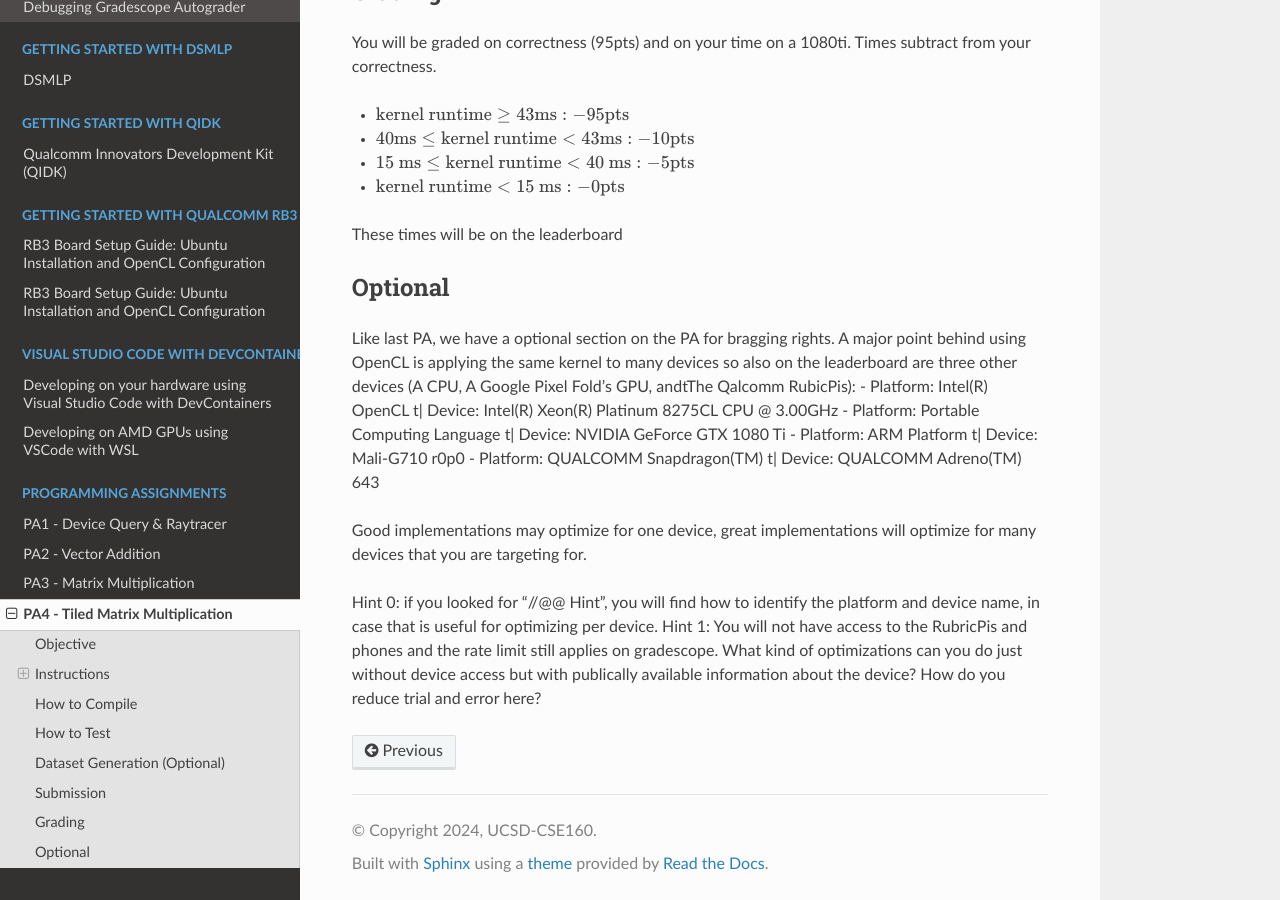
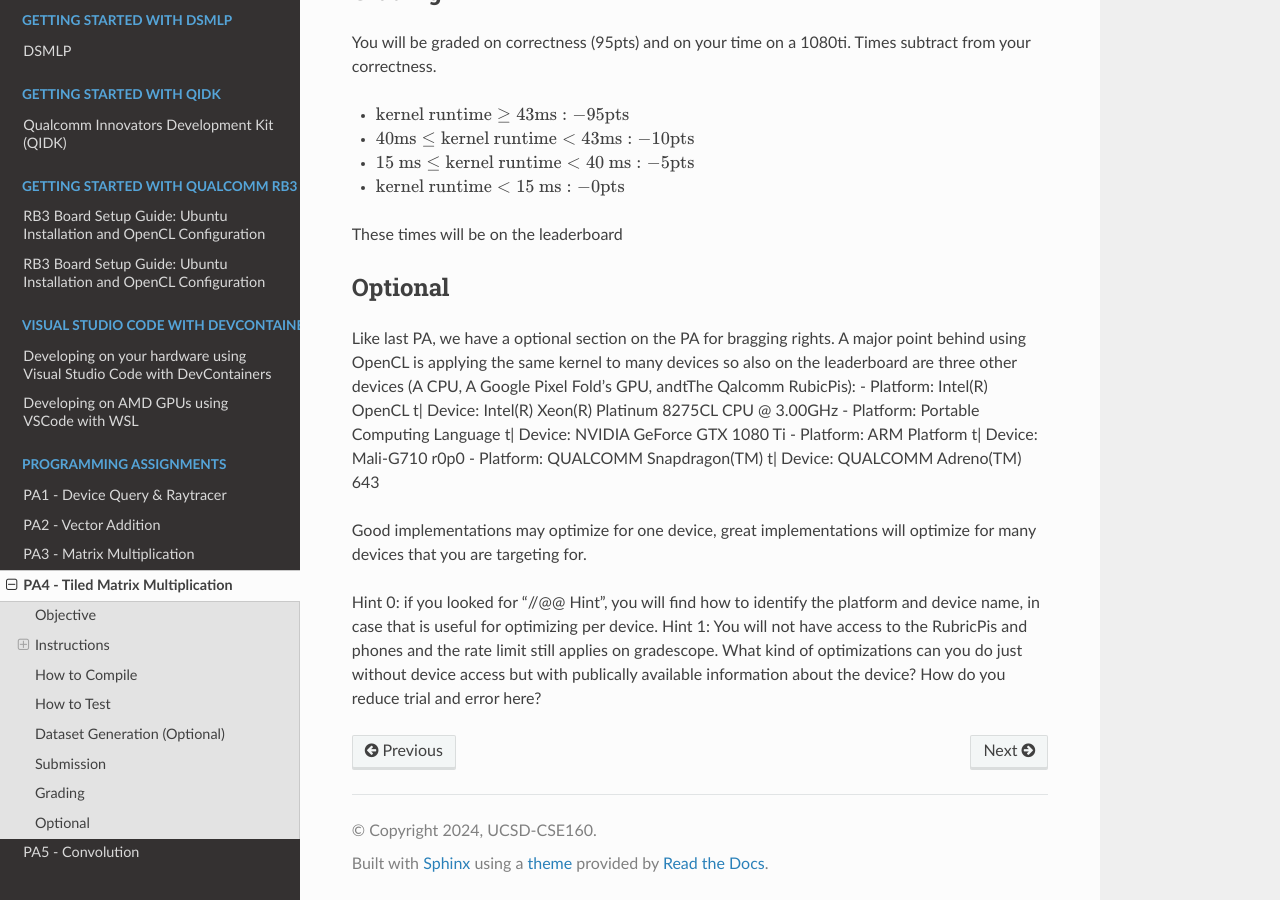
Before and after one commit to KastnerRG/cse160-docs, a Sphinx documentation site: the page built from docs/source/PA4.rst, in a window 1280 px wide and 900 px high, scrolled down 1441 px. Built offline with Sphinx 7.4.7 and the Read the Docs theme 3.1.0, drawn with Linux system fonts in a browser that asks for light colours; formulas are drawn with MathJax 3.

Commit message:
add PA5 to index

```diff
--- a/docs/source/index.rst
+++ b/docs/source/index.rst
@@ -56,6 +56,7 @@ Assignments
    PA2 - Vector Addition <PA2>
    PA3 - Matrix Multiplication <PA3>
    PA4 - Tiled Matrix Multiplication <PA4>
+   PA5 - Convolution <PA5>
 
 .. toctree::
    :maxdepth: 2
```
